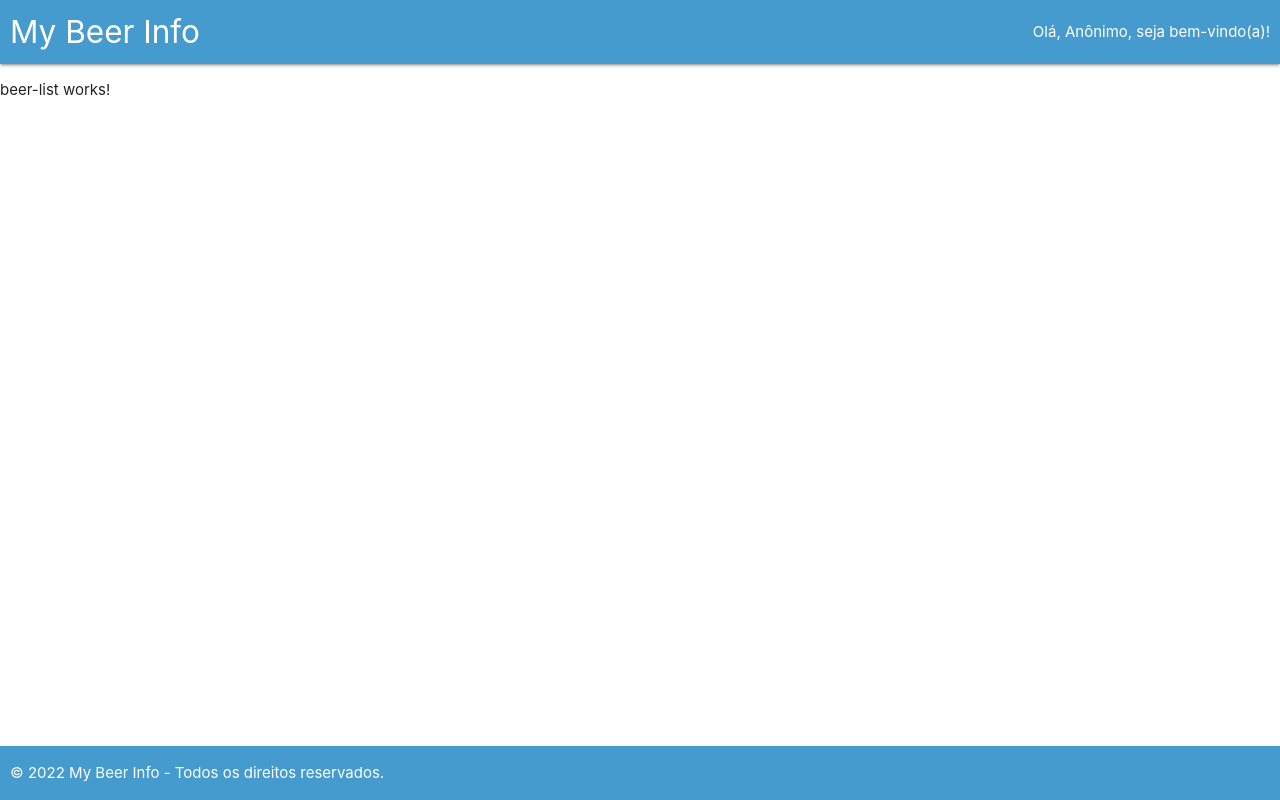
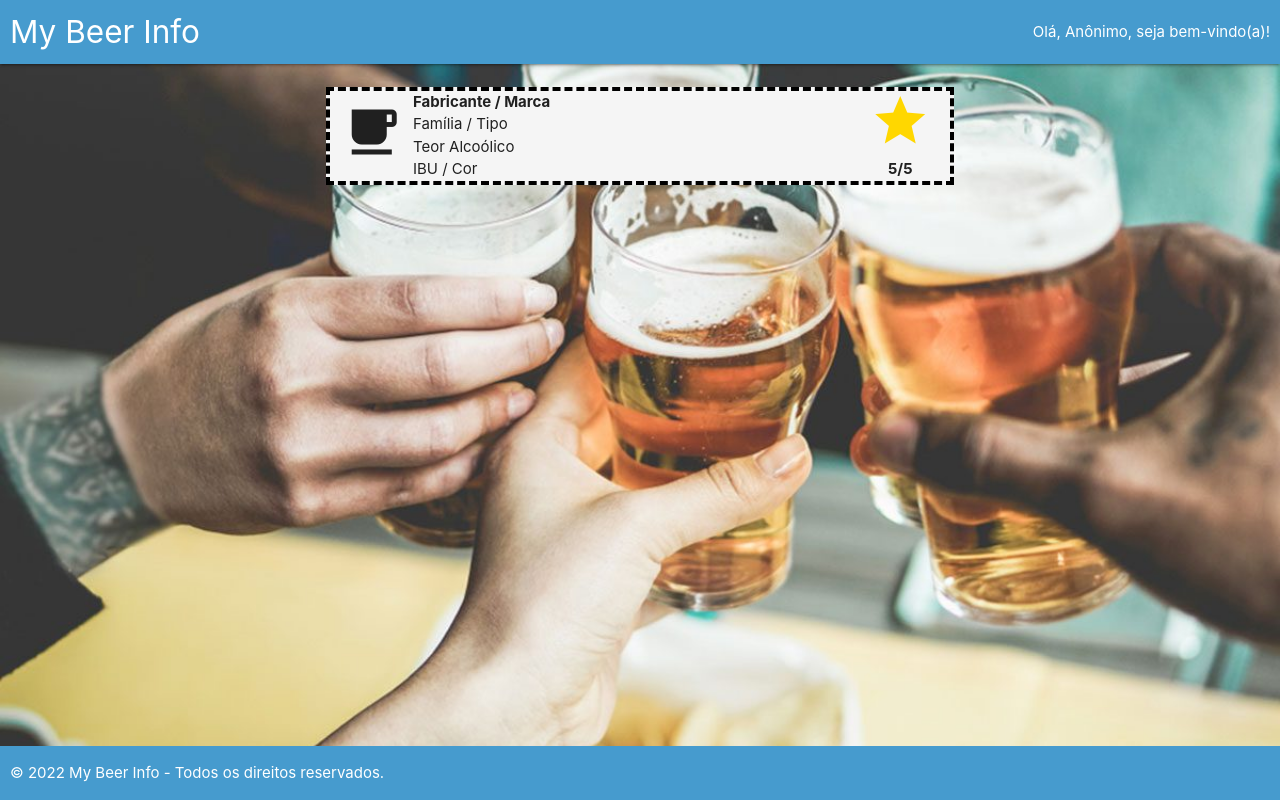
Before and after one commit to dannrock/my-beer-info, an Angular app: page /beerlist in a window 1280 px wide. Built offline with nearby package versions, Linux system fonts and the light colour scheme.

Commit message:
Criação layout listagem de cervejas
Criação layout listagem de cervejas

```diff
--- a/src/app/components/beer-item/beer-item.component.css
+++ b/src/app/components/beer-item/beer-item.component.css
@@ -0,0 +1,9 @@
+.div-tracejada {
+  border-width: 4px;
+  border-style: dashed;
+  border-color: black;
+  }
+
+.row .col {
+  margin: auto;
+}
--- a/src/app/components/beer-item/beer-item.component.html
+++ b/src/app/components/beer-item/beer-item.component.html
@@ -1 +1,21 @@
-<p>beer-item works!</p>
+<div class="container">
+  <div class="grey lighten-4 div-tracejada row" style="display: flex;">
+
+    <div class='col s1'>
+      <i class="material-icons" style='font-size: 4rem;'>local_cafe</i>
+    </div>
+
+    <div class='col s10' style="padding-left: 5%;">
+      <b>Fabricante / Marca</b><br />
+      Família / Tipo<br />
+      Teor Alcoólico<br />
+      IBU / Cor
+    </div>
+
+    <div class='col s1 center' style="width: auto;">
+      <i class="material-icons" style='font-size: 4rem;color: gold;'>star</i>
+      <span><b>5/5</b></span>
+    </div>
+
+  </div>
+</div>
--- a/src/app/components/beer-list/beer-list.component.css
+++ b/src/app/components/beer-list/beer-list.component.css
@@ -0,0 +1,11 @@
+body {
+  background-image: url("/assets/resources/images/image-background.jpg");
+  background-repeat: no-repeat;
+  background-position: center;
+  background-size: cover;
+}
+
+::placeholder {
+  color: black;
+  opacity: 1;
+}
--- a/src/app/components/beer-list/beer-list.component.html
+++ b/src/app/components/beer-list/beer-list.component.html
@@ -1 +1,4 @@
-<p>beer-list works!</p>
+<div class='container'>
+  <br />
+  <app-beer-item></app-beer-item>
+</div>
--- a/src/app/components/beer-list/beer-list.component.ts
+++ b/src/app/components/beer-list/beer-list.component.ts
@@ -1,9 +1,10 @@
-import { Component, OnInit } from '@angular/core';
+import { Component, OnInit, ViewEncapsulation } from '@angular/core';
 
 @Component({
   selector: 'app-beer-list',
   templateUrl: './beer-list.component.html',
-  styleUrls: ['./beer-list.component.css']
+  styleUrls: ['./beer-list.component.css'],
+  encapsulation: ViewEncapsulation.None
 })
 export class BeerListComponent implements OnInit {
 
```
